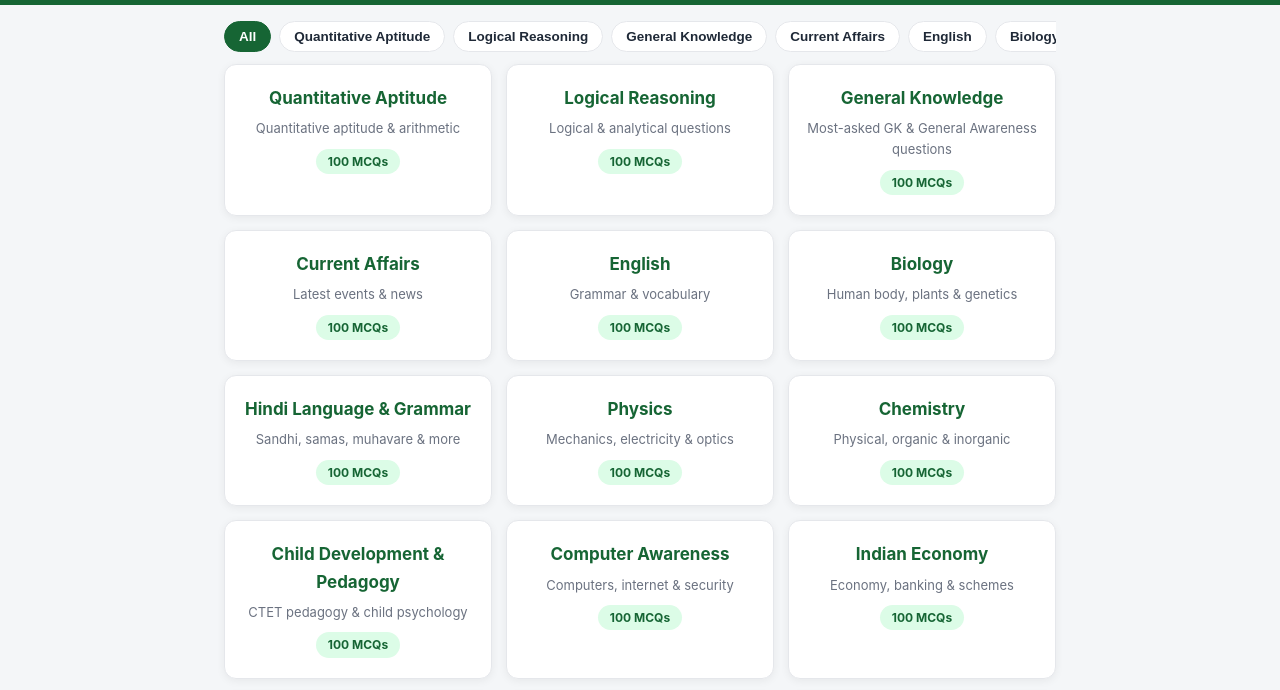
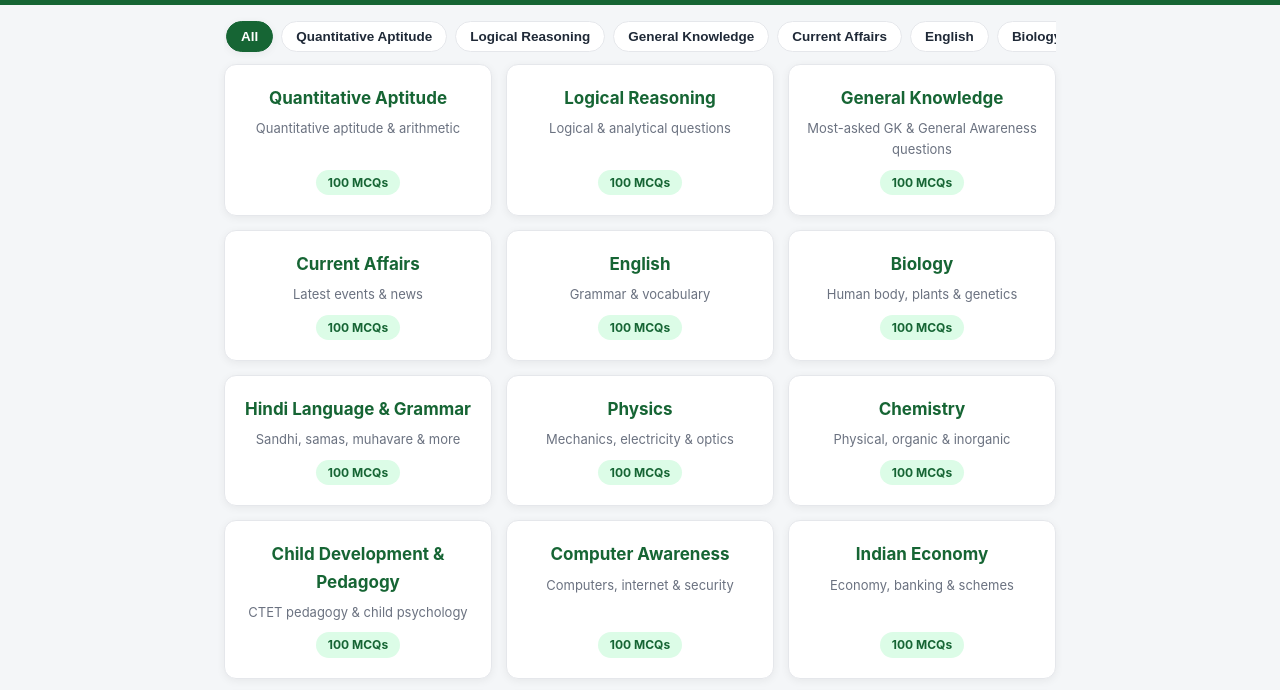
Before and after one commit to Tauheed-khan-pathan/AllMCQ360, a plain HTML site: page index.html in a window 1280 px wide. Shown: the part 47-737 px from the top of the page. Drawn offline with Linux system fonts and the light colour scheme.

Commit message:
Cards: uniform heights with pill pinned to bottom; Tabs: smooth scroll, active tab scrolls into view

```diff
--- a/index.html
+++ b/index.html
@@ -104,6 +104,7 @@
     tab.addEventListener("click", function () {
       activeTab = tab.getAttribute("data-tab");
       tabs.forEach(function (t) { t.classList.toggle("active", t === tab); });
+      tab.scrollIntoView({ behavior: "smooth", inline: "nearest", block: "nearest" });
       applyFilter();
     });
   });
--- a/styles.css
+++ b/styles.css
@@ -53,11 +53,11 @@ a { color: var(--green); }
 .theme-toggle:hover { background: rgba(255, 255, 255, 0.28); }
 
 /* ---------- Tabs strip (homepage): horizontal scroll, one row ---------- */
-.tabs { display: flex; gap: 8px; overflow-x: auto; padding: 12px 0; scrollbar-width: none; -ms-overflow-style: none; }
+.tabs { display: flex; gap: 8px; overflow-x: auto; padding: 12px 2px; scrollbar-width: none; -ms-overflow-style: none; scroll-behavior: smooth; }
 .tabs::-webkit-scrollbar { display: none; }
 .tab { flex: 0 0 auto; padding: 7px 14px; border: 1px solid var(--border); border-radius: 20px; background: var(--card); color: var(--text); font-size: 13.5px; font-weight: 600; cursor: pointer; white-space: nowrap; }
 .tab:hover { border-color: var(--green); }
-.tab.active { background: #166534; border-color: #166534; color: #fff; }
+.tab.active { background: #166534; border-color: #166534; color: #fff; box-shadow: var(--shadow); }
 
 /* ---------- Layout ---------- */
 .wrap { max-width: 860px; margin: 0 auto; padding: 4px 14px 40px; flex: 1; width: 100%; }
@@ -75,11 +75,11 @@ a { color: var(--green); }
 .no-results { display: none; text-align: center; color: var(--muted); font-size: 15px; padding: 20px 0; }
 .no-results.show { display: block; }
 .grid { display: grid; grid-template-columns: repeat(3, 1fr); gap: 14px; }
-.card { display: block; background: var(--card); border: 1px solid var(--border); border-radius: 12px; padding: 20px 16px; text-align: center; text-decoration: none; color: var(--text); box-shadow: var(--shadow); transition: transform 0.15s ease, box-shadow 0.15s ease, border-color 0.15s ease; }
+.card { display: flex; flex-direction: column; background: var(--card); border: 1px solid var(--border); border-radius: 12px; padding: 20px 16px; text-align: center; text-decoration: none; color: var(--text); box-shadow: var(--shadow); transition: transform 0.15s ease, box-shadow 0.15s ease, border-color 0.15s ease; }
 .card:hover { border-color: var(--green); transform: translateY(-3px); box-shadow: var(--shadow-lift); }
 .card h2 { font-size: 17px; color: var(--green); margin-bottom: 6px; }
-.card p { font-size: 13px; color: var(--muted); }
-.card .count { display: inline-block; margin-top: 10px; background: var(--green-soft); color: var(--green); font-size: 12px; font-weight: 700; border-radius: 20px; padding: 3px 12px; }
+.card p { font-size: 13px; color: var(--muted); margin-bottom: 10px; }
+.card .count { display: inline-block; margin-top: auto; align-self: center; background: var(--green-soft); color: var(--green); font-size: 12px; font-weight: 700; border-radius: 20px; padding: 3px 12px; }
 html[data-theme="dark"] .card h2 { color: #4ade80; }
 
 /* ---------- Quiz ---------- */
```
